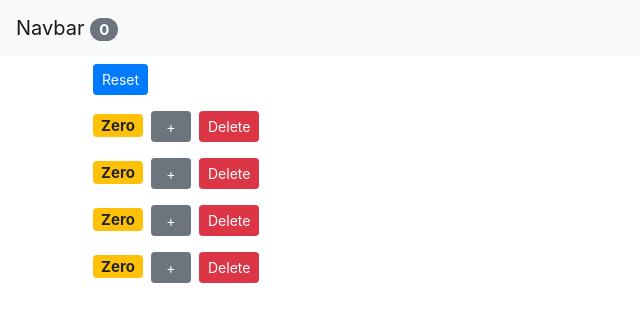
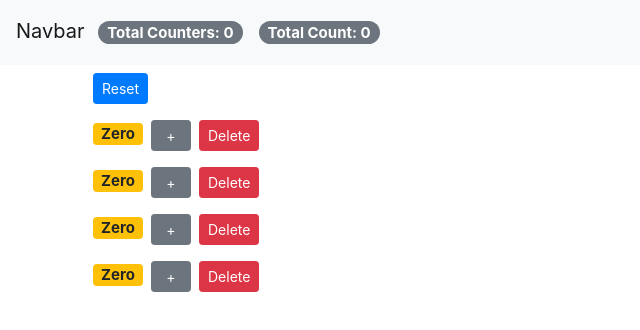
Before and after one commit to vkbiotech841/counter_app_react, a React (Create React App) app: page / in a window 1280 px wide. Shown: the top 330 px of the page, without its empty margins (0-640 px from the left). Built offline with nearby package versions, Linux system fonts and the light colour scheme.

Commit message:
total number of counts added

```diff
--- a/src/App.js
+++ b/src/App.js
@@ -65,6 +65,12 @@ class App extends Component {
     this.setState({ counters: counters });
   };
 
+  sum = 0;
+  handleTotalCount = (counter) => {
+    this.sum += counter.value;
+    return this.sum;
+  };
+
 
   // Render phase of lifecycle hook: Once a component is rendered. their childrens are also rendered recursively.
   // Render is responsible for how UI should look like.
@@ -79,15 +85,24 @@ class App extends Component {
 
   render() {
     console.log('App-Rendered');
+    console.log(this.state.counters);
+    let x = 0;
     return (
       <React.Fragment>
-        <NavBar totalCounters={this.state.counters.filter(c => c.value > 0).length} />
+        <NavBar totalCounters={
+          this.state.counters.filter(c => c.value > 0).length}
+          counters={
+            this.state.counters.filter(c => c.value > 0)}
+        />
         <main className="container">
           <Counters
             counters={this.state.counters}
             onReset={this.handleReset}
             onIncreament={this.handleIncreament}
-            onDelete={this.handleDelete}>
+            onDelete={this.handleDelete}
+            onTotalCount={this.handleTotalCount}
+          >
+
           </Counters>
         </main>
       </React.Fragment>
@@ -109,4 +124,4 @@ export default App;
 
 
 // THUMB RULE:
-// The component that ows a piece of the state, should be the one modifying it.
+// The component that owns a piece of the state, should be the one who modifying it.
--- a/src/components/counter.jsx
+++ b/src/components/counter.jsx
@@ -69,5 +69,5 @@ export default Counter;
 
 
 // Controlled component:
-// child component is controlled from the parent component. Means, child componens gets all data from the parent
+// child component is controlled from the parent component. Means, child components gets all data from the parent
 // component using props. and child component raise the event. that event will be handled by the parent component.
--- a/src/components/navbar.jsx
+++ b/src/components/navbar.jsx
@@ -1,4 +1,4 @@
-import React, { Component } from 'react';
+import React from 'react';
 
 // Statefull component: are react component with class.
 // Stateless functional component (sfc)/Presentational components or dumb component:
@@ -12,12 +12,19 @@ import React, { Component } from 'react';
 
 const NavBar = (props) => {
     console.log('NavBar-Rendered');
+    let sum = 0;
+    props.counters.forEach(x => {
+        sum += x.value;
+    });
     return (
         <nav className="navbar navbar-light bg-light">
             <a className="navbar-brand">
                 Navbar{" "}
-                <span className="badge badge-pill badge-secondary">
-                    {props.totalCounters}
+                <span className="badge badge-pill badge-secondary m-2">
+                    Total Counters: {props.totalCounters}
+                </span>
+                <span className="badge badge-pill badge-secondary m-2">
+                    Total Count: {sum}
                 </span>
             </a>
         </nav>
```
